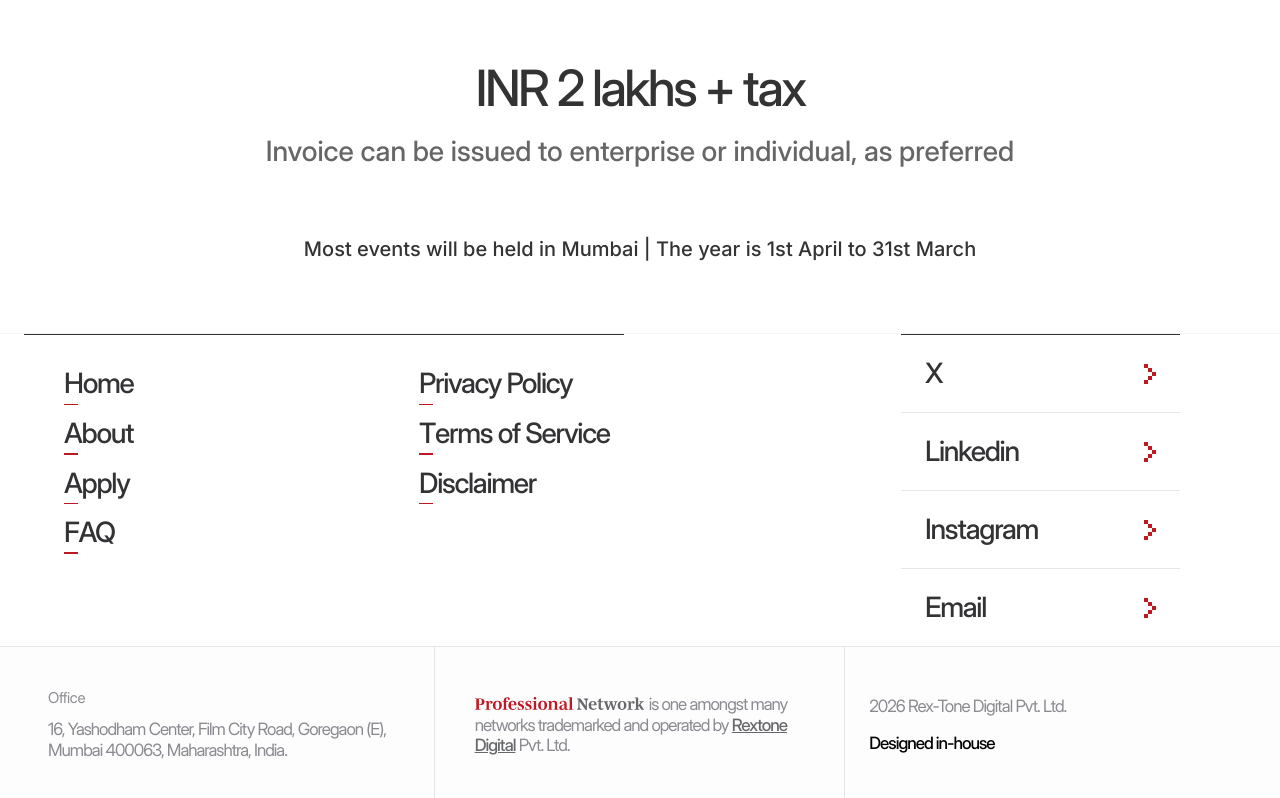
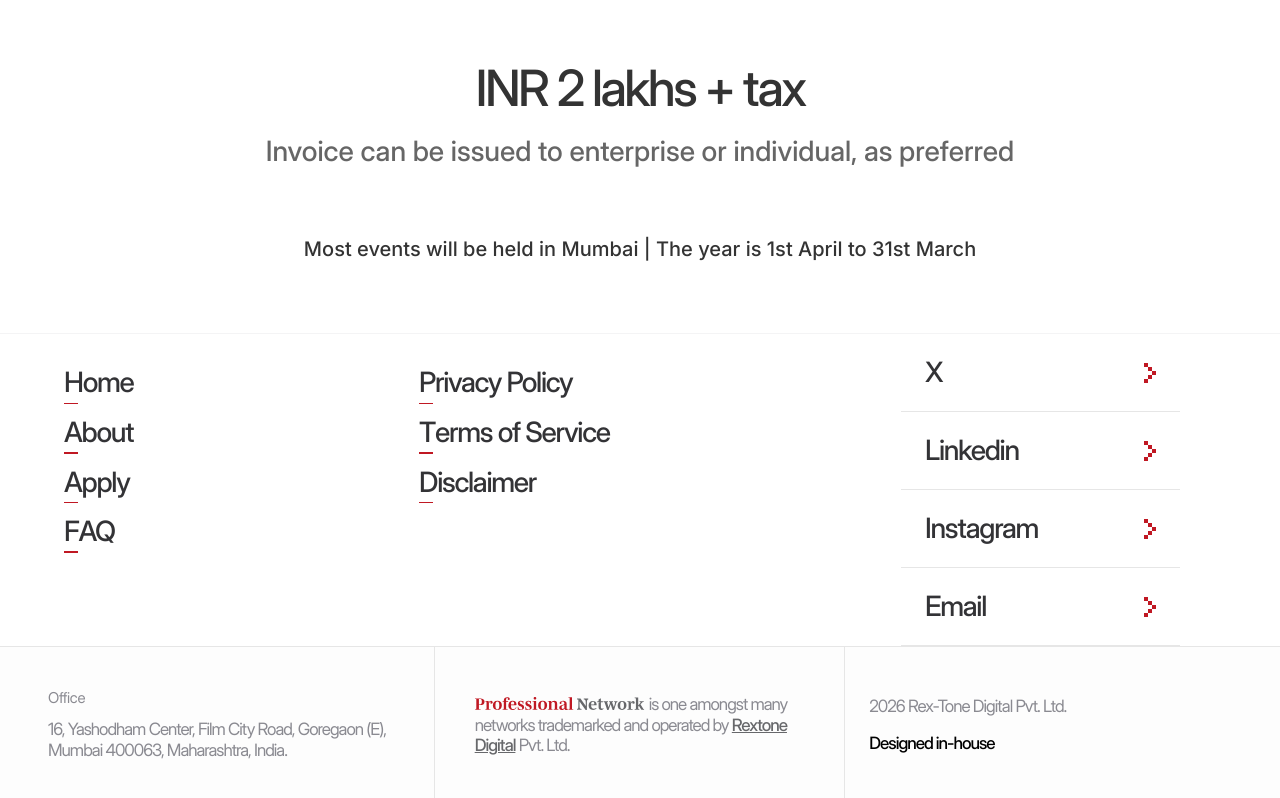
Before and after one commit to SRayyan555/pnjs, a Next.js app: page / in a window 1280 px wide. Shown: the part 4663-5461 px from the top of the page. Built offline with nearby package versions, Linux system fonts and the light colour scheme.

Commit message:
visual changes and home button

```diff
--- a/components/Footer.jsx
+++ b/components/Footer.jsx
@@ -9,7 +9,7 @@ const Footer = () => {
         <div className="grid grid-cols-1 md:grid-cols-12 md:gap-12">
 
           {/* Links Section - 2 Columns on Mobile */}
-          <div className="md:col-span-7 grid grid-cols-2 md:w-[600px] md:h-[312px] md:gap-[150px] md:border-t md:pt-[32px] md:pl-[40px]">
+          <div className="md:col-span-7 grid grid-cols-2 md:w-[600px] md:h-[312px] md:gap-[150px] md:pt-[32px] md:pl-[40px]">
             {/* Left Navigation */}
             <div className="md:space-y-4 space-y-[16px]">
               <FooterLink text="Home" />
@@ -27,7 +27,7 @@ const Footer = () => {
           </div>
 
           {/* Right Social Links */}
-          <div className="md:col-span-5 flex flex-col w-full md:w-[279px] md:h-[312px] md:ml-auto md:mr-[76px] md:border-t">
+          <div className="md:col-span-5 flex flex-col w-full md:w-[279px] md:h-[312px] md:ml-auto md:mr-[76px] ">
             <SocialLink text="X" />
             <SocialLink text="Linkedin" />
             <SocialLink text="Instagram" />
```
Also changed, not shown: components/HomeButton.jsx (line endings or trailing spaces).
